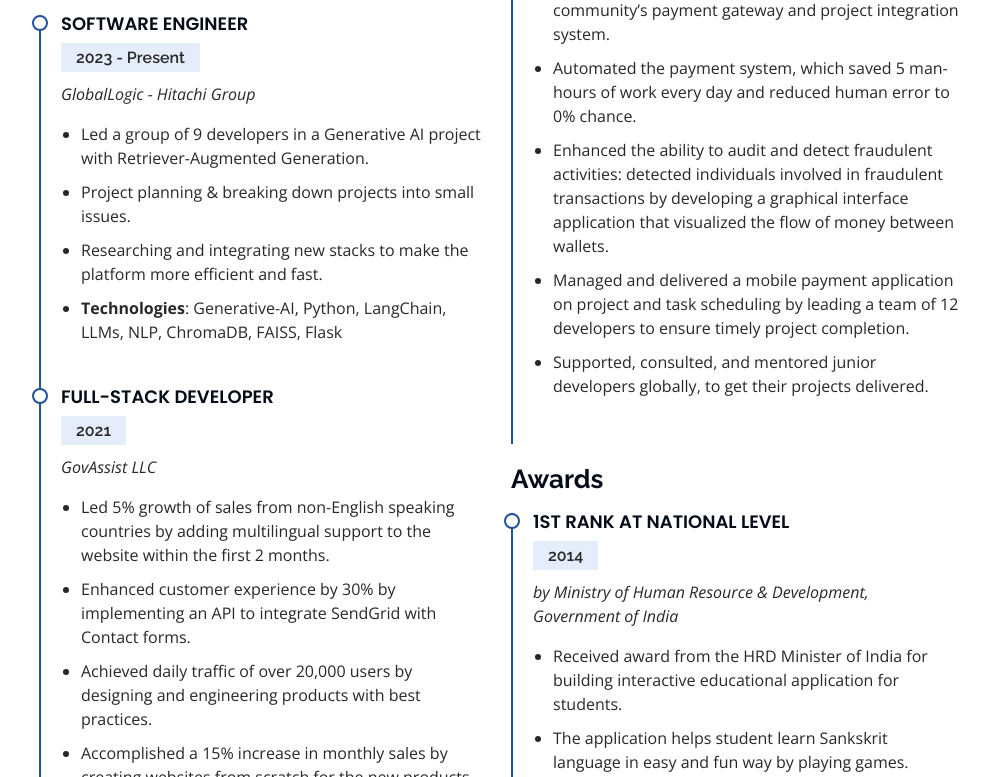
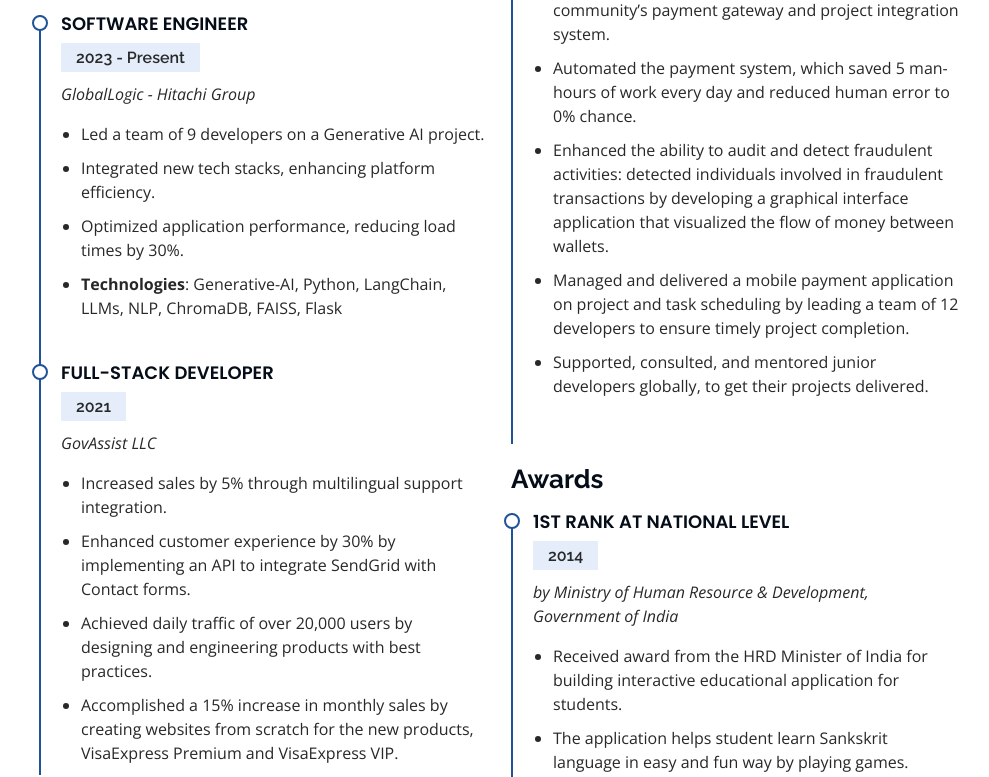
Before and after one commit to manishram/manishram.github.io, a plain HTML site: page index.html in a window 1280 px wide. Shown: the part 2257-3034 px from the top of the page, without its empty margins (291-1280 px from the left). Drawn offline with nearby package versions, Linux system fonts and the light colour scheme.

Commit message:
update summary

```diff
--- a/index.html
+++ b/index.html
@@ -87,7 +87,8 @@
           <div class="col-lg-12 pt-4 pt-lg-0 content" data-aos="fade-left">
             <h3>Software Engineer</h3>
             <p>
-              I am a dedicated software engineer with a Bachelor's degree in Information Technology from BIT, Sindri. With expertise in JavaScript, Python, and frameworks like Laravel and React, I excel in creating scalable and efficient solutions. Recognized for my contributions to software development for education by Ministry of Human Resource & Development, Government of India. </p>
+              Dynamic software engineer with 4+ years of experience in full-stack development, specializing in JavaScript, Python, and modern frameworks like React and Laravel. Proven expertise in leading teams, enhancing software performance, and delivering innovative solutions. Recognized by the Indian Ministry of Human Resource & Development for contributions to educational software.
+            </p>
 
           </div>
         </div>
@@ -191,9 +192,9 @@
               <h5>2023 - Present</h5>
               <p><em>GlobalLogic - Hitachi Group</em></p>
               <ul>
-                <li>Led a group of 9 developers in a Generative AI project with Retriever-Augmented Generation. </li>
-                <li>Project planning & breaking down projects into small issues.</li>
-                <li>Researching and integrating new stacks to make the platform more efficient and fast.</li>
+                <li>Led a team of 9 developers on a Generative AI project. </li>
+                <li>Integrated new tech stacks, enhancing platform efficiency.</li>
+                <li>Optimized application performance, reducing load times by 30%.</li>
                 <li><strong>Technologies</strong>: Generative-AI, Python, LangChain, LLMs, NLP, ChromaDB, FAISS, Flask</li>
               </ul>
             </div>
@@ -203,8 +204,7 @@
               <h5>2021 </h5>
               <p><em>GovAssist LLC</em></p>
               <ul>
-                <li>Led 5% growth of sales from non-English speaking countries by adding multilingual support to the website
-                  within the first 2 months. </li>
+                <li>Increased sales by 5% through multilingual support integration.</li>
                 <li>Enhanced customer experience by 30% by implementing an API to integrate SendGrid with Contact forms.</li>
                 <li>Achieved daily traffic of over 20,000 users by designing and engineering products with best practices. </li>
                 <li>Accomplished a 15% increase in monthly sales by creating websites from scratch for the new products, VisaExpress
```
